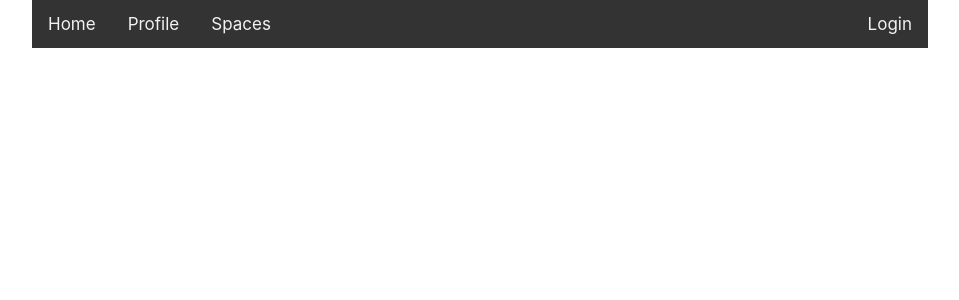
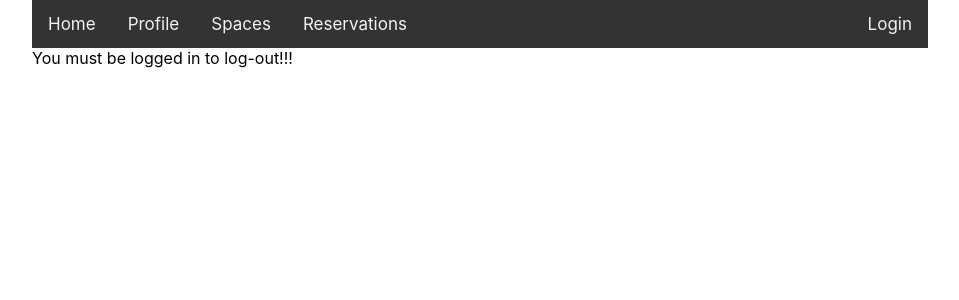
Before and after one commit to XiaozhouCui/space-finder-frontend, a React (Create React App) app: page /logout in a window 1280 px wide. Shown: the top 300 px of the page, without its empty margins (160-1119 px from the left). Built offline with nearby package versions, Linux system fonts and the light colour scheme; what aws-amplify would draw is missing.

Commit message:
Add Logout function

```diff
--- a/src/components/App.tsx
+++ b/src/components/App.tsx
@@ -4,12 +4,14 @@ import { User } from '../model/Model';
 import { AuthService } from '../services/AuthService';
 import history from '../utils/history';
 import { Login } from './Auth/Login';
+import { Logout } from './Auth/Logout';
 import { Navbar } from './Navbar';
 import { Home } from './Home';
 import { Profile } from './Profile';
 import { Spaces } from './spaces/Spaces';
 import { DataService } from '../services/DataService';
 import { CreateSpace } from './spaces/CreateSpace';
+// import { SignUp } from './Auth/Signup';
 
 interface AppState {
   user: User | undefined;
@@ -22,6 +24,7 @@ export class App extends React.Component<{}, AppState> {
       user: undefined,
     };
     this.setUser = this.setUser.bind(this);
+    this.clearUser = this.clearUser.bind(this);
   }
 
   private authService: AuthService = new AuthService();
@@ -31,6 +34,10 @@ export class App extends React.Component<{}, AppState> {
     this.setState({ user });
     // once logged in, in browser console, `AWS.config.credentials` will be populated and refreshed
     await this.authService.getAWSTemporaryCreds(user.cognitoUser);
+  }
+
+  private clearUser() {
+    this.setState({ user: undefined });
   }
 
   render() {
@@ -56,6 +63,16 @@ export class App extends React.Component<{}, AppState> {
               <Route exact path="/createSpace">
                 <CreateSpace dataService={this.dataService} />
               </Route>
+              <Route exact path="/logout">
+                <Logout
+                  user={this.state.user}
+                  authService={this.authService}
+                  clearUser={this.clearUser}
+                />
+              </Route>
+              {/* <Route exact path="/signup">
+                <SignUp authService={this.authService} />
+              </Route> */}
             </Switch>
           </div>
         </Router>
--- /dev/null
+++ b/src/components/Auth/Logout.tsx
@@ -0,0 +1,39 @@
+import React from 'react';
+import { User } from '../../model/Model';
+import { AuthService } from '../../services/AuthService';
+
+interface LogoutProps {
+  user: User | undefined;
+  authService: AuthService;
+  clearUser: () => void;
+}
+
+interface LogoutState {
+  logoutSuccess: string;
+}
+
+export class Logout extends React.Component<LogoutProps, LogoutState> {
+  state: LogoutState = {
+    logoutSuccess: '',
+  };
+
+  async componentDidMount() {
+    if (this.props.user) {
+      const result = await this.props.authService.logOut();
+      console.log(result);
+      this.setState({
+        logoutSuccess:
+          'You are now logged out. You can browse the public parts of this site.',
+      });
+      this.props.clearUser();
+    } else {
+      this.setState({
+        logoutSuccess: 'You must be logged in to log-out!!!',
+      });
+    }
+  }
+
+  render() {
+    return <div>{this.state.logoutSuccess}</div>;
+  }
+}
--- a/src/components/Navbar.tsx
+++ b/src/components/Navbar.tsx
@@ -8,12 +8,12 @@ export class Navbar extends React.Component<{ user: User | undefined }> {
     if (this.props.user) {
       loginLogOut = (
         <Link to="/logout" style={{ float: 'right' }}>
-          {this.props.user.userName}
+          {this.props.user.userName} Logout
         </Link>
       );
     } else {
       loginLogOut = (
-        <Link to="/login" style={{ float: 'right' }}>
+        <Link data-testid="login-link" to="/login" style={{ float: 'right' }}>
           Login
         </Link>
       );
@@ -21,9 +21,16 @@ export class Navbar extends React.Component<{ user: User | undefined }> {
 
     return (
       <div className="navbar">
-        <Link to="/">Home</Link>
-        <Link to="/profile">Profile</Link>
-        <Link to="/spaces">Spaces</Link>
+        <Link data-testid="home-link" to="/">
+          Home
+        </Link>
+        <Link data-testid="profile-link" to="/profile">
+          Profile
+        </Link>
+        <Link data-testid="spaces-link" to="/spaces">
+          Spaces
+        </Link>
+        <Link to="/reservations">Reservations</Link>
         {loginLogOut}
       </div>
     );
```
